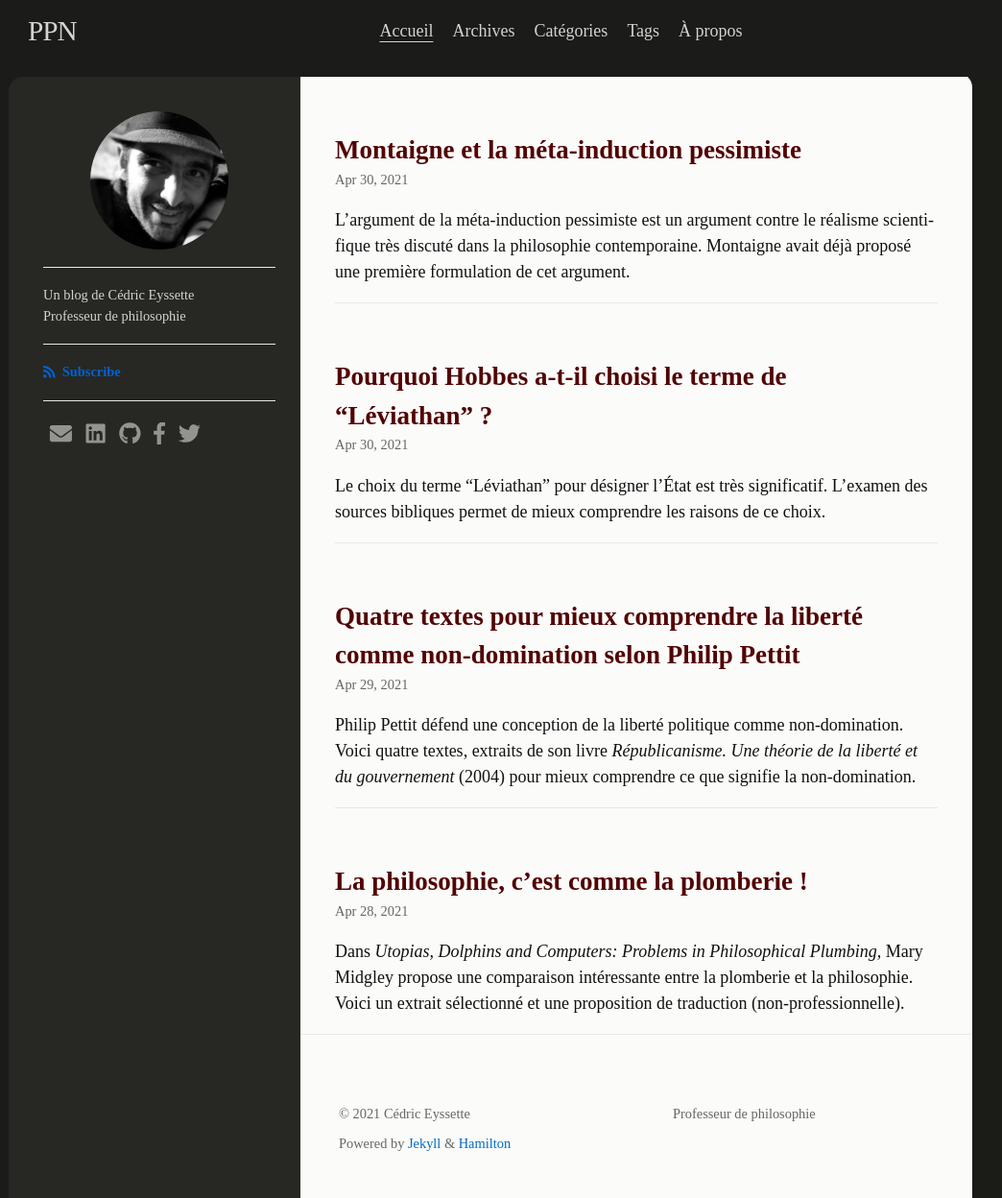
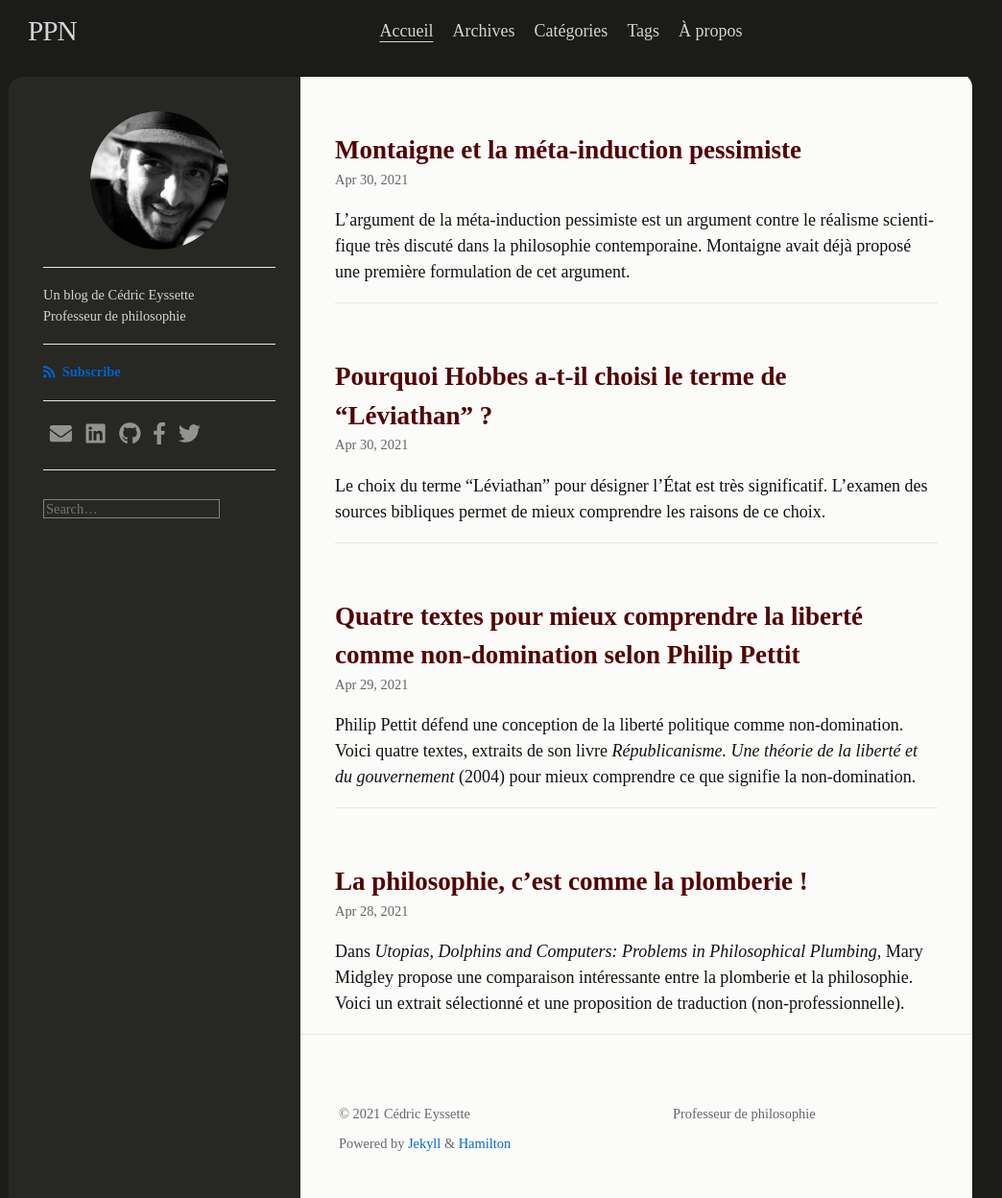
Before and after one commit to eyssette/Blog, a Jekyll site: the page built from index.html, in a window 1280 px wide. Shown: the whole page at 96% size, without its empty margins (107-1151 px from the left). Built offline with Jekyll 4.4.1, drawn with Linux system fonts in a browser that asks for light colours; nearby versions of some CDN libraries; some web fonts are replaced; comment, search, counter and statistics services are not loaded.

Commit message:
Ajout de la fonction de recherche via Simple Jekyll Search

```diff
--- a/_includes/sidebar.html
+++ b/_includes/sidebar.html
@@ -55,3 +55,26 @@
     </ul>
   </div>
 {%- endif %}
+
+<div class="sidebar-section">
+  <ul class='search-form'>
+        <!-- HTML elements for search -->
+        <li><input type="text" id="search-input" placeholder="Search…"></li>
+        <!-- or without installing anything -->
+        <script src="https://unpkg.com/simple-jekyll-search@latest/dest/simple-jekyll-search.min.js"></script>
+  </ul>
+  <ul id="results-container"></ul>
+  <script type="text/javascript">
+    var sjs=SimpleJekyllSearch({
+      searchInput: document.getElementById('search-input'),
+      resultsContainer: document.getElementById('results-container'),
+      json: 'search.json',
+      searchResultTemplate: '<li><a href="{url}" title="{desc}">{title}</a></li>',
+      noResultsText: 'No results found',
+      limit: 10,
+      fuzzy: false,
+      exclude: ['Welcome']
+    })
+  </script>
+
+</div>
--- a/_sass/hamilton/custom-styles.scss
+++ b/_sass/hamilton/custom-styles.scss
@@ -241,3 +241,9 @@ blockquote blockquote {font-size:0.97em; margin-bottom:1em;}
 	.site-main {border-radius:15px 15px 0 0; padding:10px;}
   blockquote {font-size:1em!important; color:#333!important;  padding-left:15px;}
 }
+
+
+ul.search-form, #results-container {list-style-type:none; margin-left:0;}
+ul.search-form {margin-top:30px;}
+input[type="text"] {background-color:#272724!important; border:1px solid grey; color:lightgrey;}
+#results-container a {color:lightgrey!important;}
--- a/search.json
+++ b/search.json
@@ -8,7 +8,8 @@ layout: none
       "category" : "{{ post.category }}",
       "tags"     : "{{ post.tags | join: ', ' }}",
       "url"      : "{{ site.baseurl }}{{ post.url }}",
-      "date"     : "{{ post.date }}"
+      "date"     : "{{ post.date }}",
+      "content"  : "{{ post.excerpt | strip_html | strip_newlines }}"
     } {% unless forloop.last %},{% endunless %}
   {% endfor %}
 ]
```
Also changed, not shown: _includes/header.html (+6 -3 lines).
